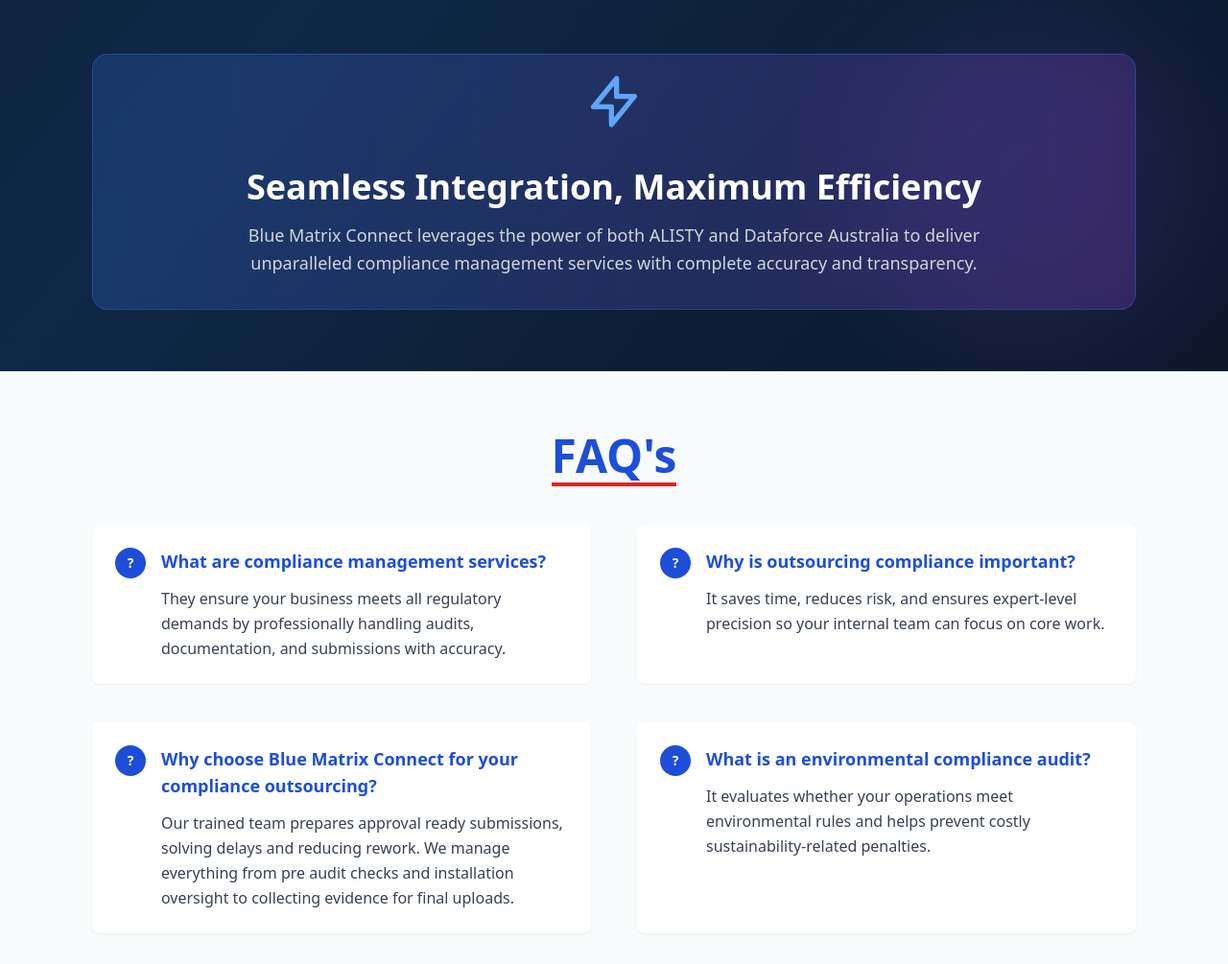
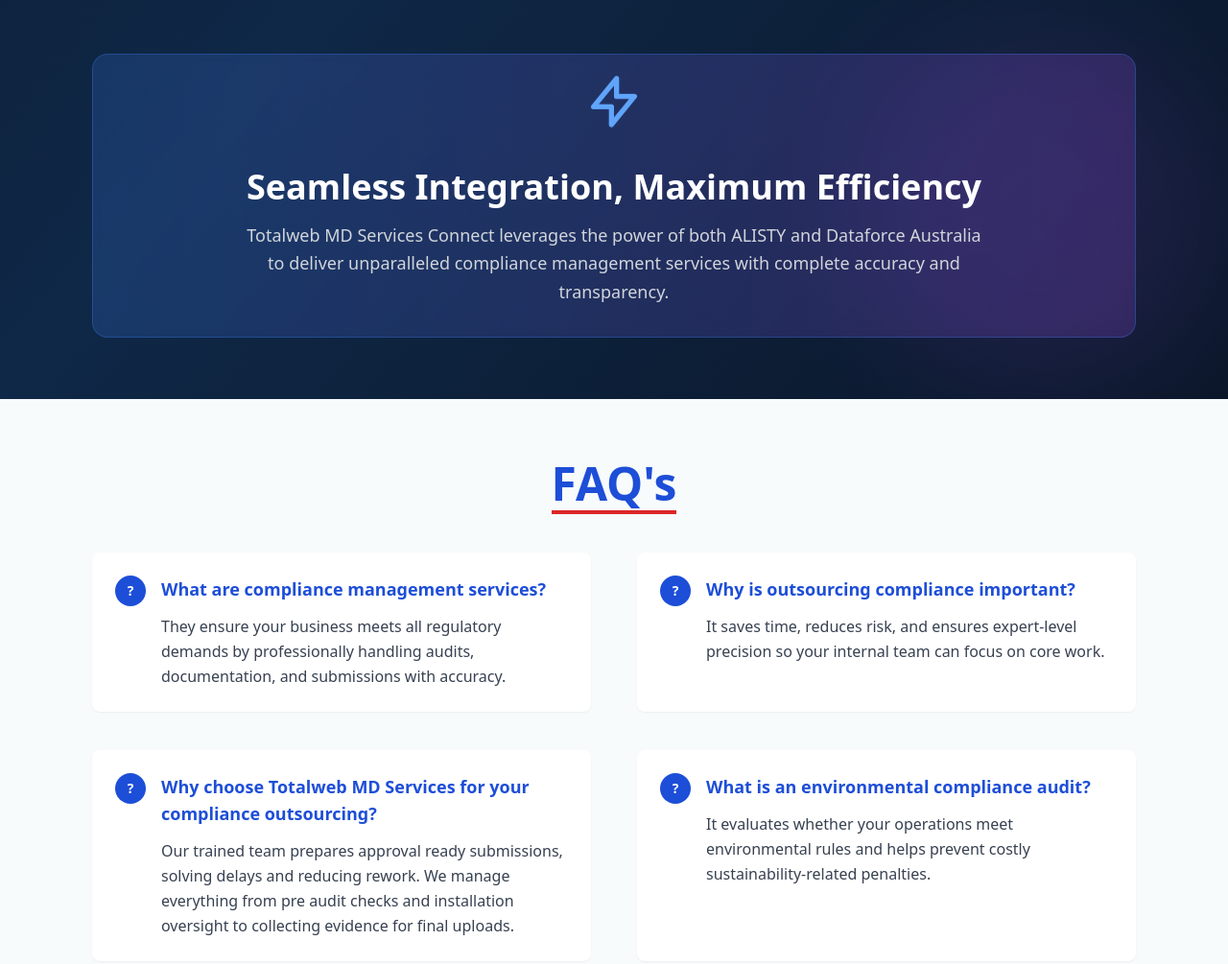
Before and after one commit to YOGESHSB007/total-wed-md-services, a website: page ComplainceManagemet.html in a window 1280 px wide. Shown: the part 3588-4593 px from the top of the page at 96% size. Drawn offline with nearby package versions, Linux system fonts and the light colour scheme.

Commit message:
Update ComplainceManagemet.html

```diff
--- a/ComplainceManagemet.html
+++ b/ComplainceManagemet.html
@@ -647,7 +647,7 @@
                             Seamless Integration, Maximum Efficiency
                         </h3>
                         <p class="text-gray-300 text-lg max-w-3xl mx-auto leading-relaxed">
-                            Blue Matrix Connect leverages the power of both ALISTY and Dataforce Australia to deliver unparalleled compliance management services with complete accuracy and transparency.
+                            Totalweb MD Services Connect leverages the power of both ALISTY and Dataforce Australia to deliver unparalleled compliance management services with complete accuracy and transparency.
                         </p>
                     </div>
 
@@ -719,7 +719,7 @@
                             </div>
                             <div>
                                 <h3 class="text-lg font-bold text-blue-700 mb-3">
-                                    Why choose Blue Matrix Connect for your compliance outsourcing?
+                                    Why choose Totalweb MD Services for your compliance outsourcing?
                                 </h3>
                                 <p class="text-gray-700 leading-relaxed">
                                     Our trained team prepares approval ready submissions, solving delays and reducing rework. We manage everything from pre audit checks and installation oversight to collecting evidence for final uploads.
```
